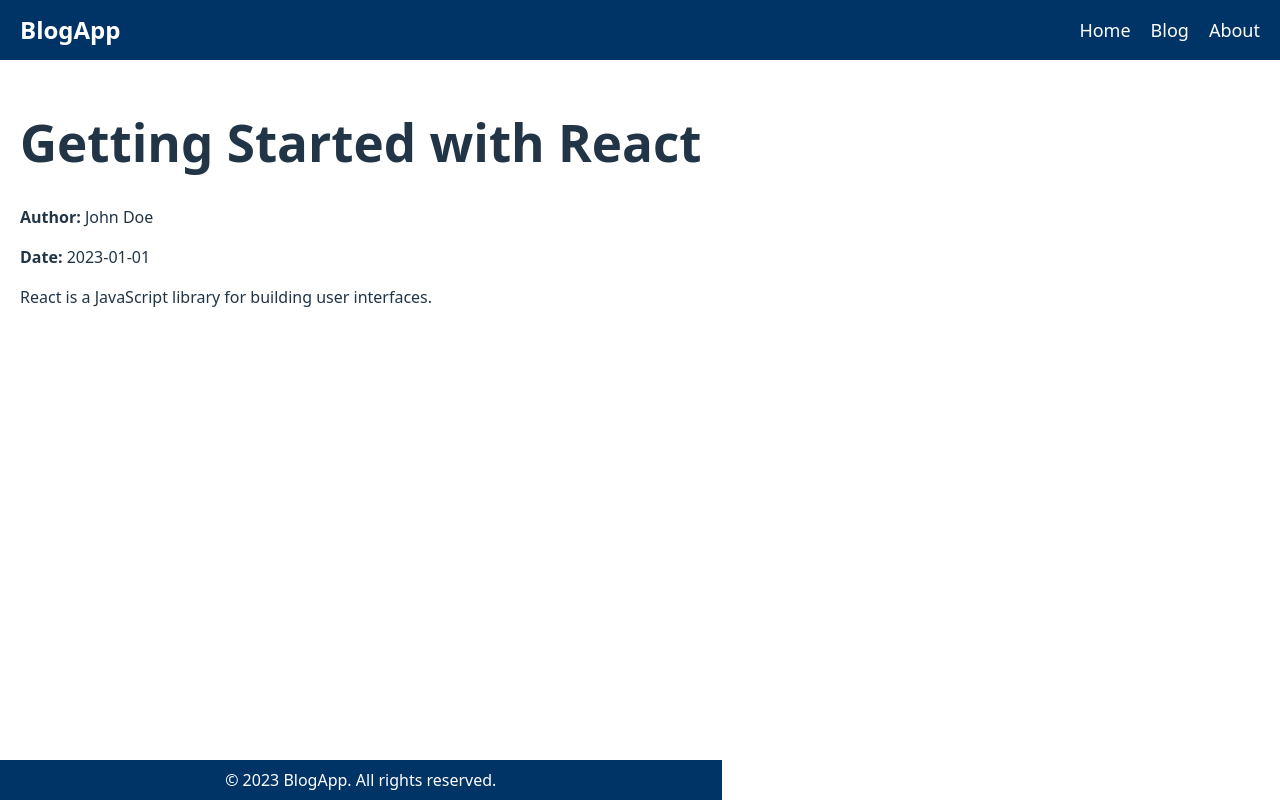
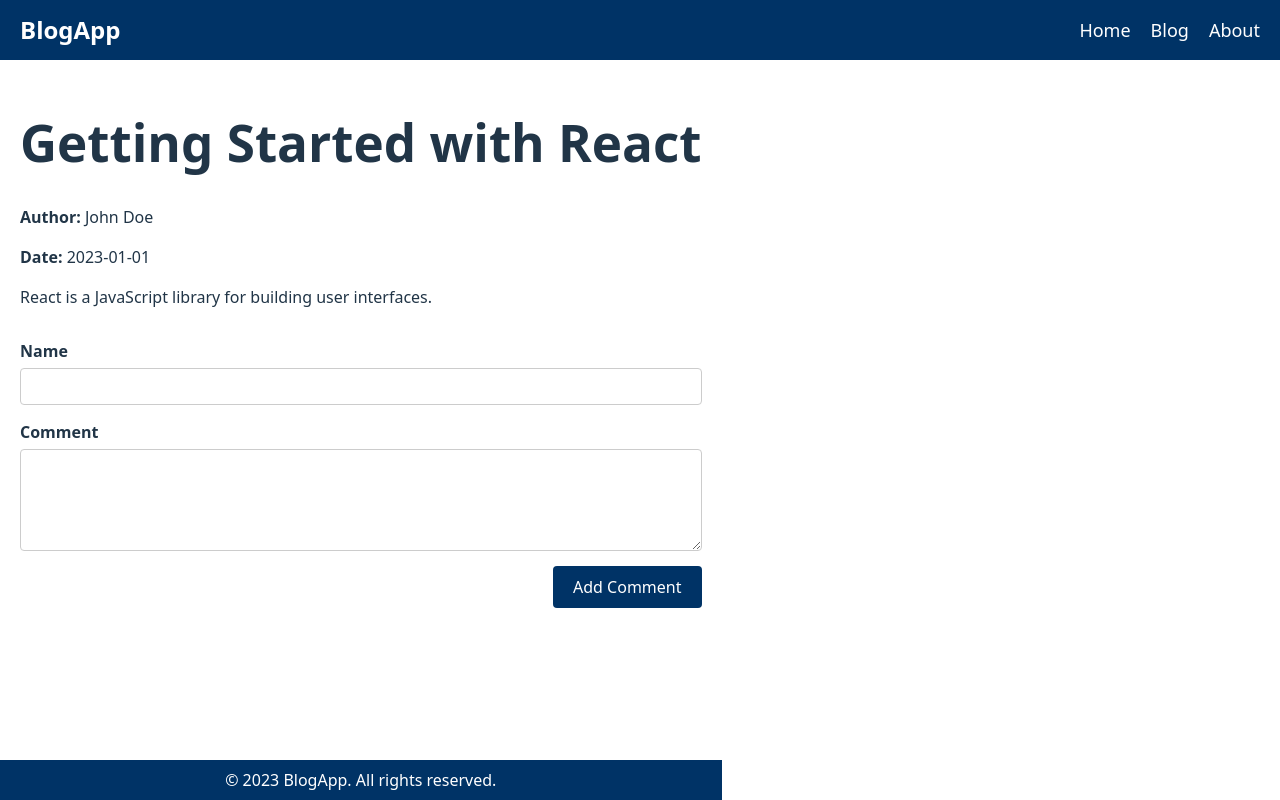
Before and after one commit to JansiRani2002/react_blog, a React (Vite) app: page /posts/1 in a window 1280 px wide. Built offline with nearby package versions, Linux system fonts and the light colour scheme.

Commit message:
Challenge 6: implement comment system for blog posts

```diff
--- a/src/components/BlogPostDetail.jsx
+++ b/src/components/BlogPostDetail.jsx
@@ -1,38 +1,19 @@
-// import React from 'react';
-// import styles from './BlogPostDetail.module.css';
+import React, { useState } from "react";
+import { useParams } from "react-router-dom";
+import { posts } from "../data";
 
-// const BlogPostDetail = ({ title, content, author, date }) => {
-//   if (!title || !content || !author || !date) {
-//     return <p className={styles.notFound}>Blog post not found.</p>;
-//   }
-
-//   const formattedDate = new Date(date).toLocaleDateString('en-US', {
-//     month: 'long',
-//     day: 'numeric',
-//     year: 'numeric',
-//   });
-
-//   return (
-//     <article className={styles.blogPostDetail}>
-//       <h1 className={styles.title}>{title}</h1>
-//       <p className={styles.author}>By {author}</p>
-//       <p className={styles.date}>Published on {formattedDate}</p>
-//       <div
-//         className={styles.content}
-//         dangerouslySetInnerHTML={{ __html: content }}
-//       />
-//     </article>
-//   );
-// };
-
-// export default BlogPostDetail;
-import React from 'react';
-import { useParams } from 'react-router-dom';
-import { posts } from '../data';
+import CommentList from "./CommentList";
+import CommentForm from "./CommentForm";
 
 const BlogPostDetail = () => {
   const { id } = useParams();
   const post = posts.find((p) => p.id === id);
+
+  const [comments, setComments] = useState([]);
+
+  const addComment = (comment) => {
+    setComments([...comments, comment]);
+  };
 
   if (!post) {
     return <p>Blog post not found.</p>;
@@ -44,8 +25,11 @@ const BlogPostDetail = () => {
       <p><strong>Author:</strong> {post.author}</p>
       <p><strong>Date:</strong> {post.date}</p>
       <p>{post.content}</p>
+
+      <CommentList comments={comments} />
+      <CommentForm onSubmit={addComment} />
     </div>
-  );
+);
 };
 
 export default BlogPostDetail;
--- /dev/null
+++ b/src/components/Comment.jsx
@@ -0,0 +1,34 @@
+import React from "react";
+import styles from "./Comment.module.css";
+
+const Comment = ({ name, date, text, avatar }) => {
+  const formattedDate = new Date(date).toLocaleString("en-US", {
+    month: "long",
+    day: "numeric",
+    year: "numeric",
+    hour: "2-digit",
+    minute: "2-digit",
+  });
+
+  return (
+    <div className={styles.comment}>
+      {avatar && (
+        <img
+          src={avatar}
+          alt={`${name}'s avatar`}
+          className={styles.avatar}
+        />
+      )}
+
+      <div className={styles.content}>
+        <div className={styles.header}>
+          <span className={styles.name}>{name}</span>
+          <span className={styles.date}>{formattedDate}</span>
+        </div>
+        <p className={styles.text}>{text}</p>
+      </div>
+    </div>
+  );
+};
+
+export default Comment;
--- /dev/null
+++ b/src/components/Comment.module.css
@@ -0,0 +1,47 @@
+.comment {
+  display: flex;
+  gap: 15px;
+  padding: 15px;
+  border: 1px solid #ddd;
+  border-radius: 6px;
+  margin-bottom: 15px;
+  background-color: #fafafa;
+}
+
+.avatar {
+  width: 50px;
+  height: 50px;
+  border-radius: 50%;
+  object-fit: cover;
+}
+
+.content {
+  flex: 1;
+}
+
+.header {
+  display: flex;
+  justify-content: space-between;
+  margin-bottom: 5px;
+}
+
+.name {
+  font-weight: bold;
+}
+
+.date {
+  font-size: 12px;
+  color: #777;
+}
+
+.text {
+  font-size: 14px;
+}
+
+/* Mobile */
+@media (max-width: 768px) {
+  .comment {
+    flex-direction: column;
+    align-items: flex-start;
+  }
+}
--- /dev/null
+++ b/src/components/CommentForm.jsx
@@ -0,0 +1,54 @@
+import React, { useState } from "react";
+import styles from "./CommentForm.module.css";
+
+const CommentForm = ({ onSubmit, isLoggedIn = false, userName = "" }) => {
+  const [name, setName] = useState(userName);
+  const [text, setText] = useState("");
+
+  const handleSubmit = (e) => {
+    e.preventDefault();
+
+    if (!text || (!isLoggedIn && !name)) return;
+
+    onSubmit({
+      name: isLoggedIn ? userName : name,
+      text,
+      date: new Date(),
+    });
+
+    setText("");
+    if (!isLoggedIn) setName("");
+  };
+
+  return (
+    <form className={styles.form} onSubmit={handleSubmit}>
+      {!isLoggedIn && (
+        <div className={styles.field}>
+          <label htmlFor="name">Name</label>
+          <input
+            id="name"
+            value={name}
+            onChange={(e) => setName(e.target.value)}
+            required
+          />
+        </div>
+      )}
+
+      <div className={styles.field}>
+        <label htmlFor="comment">Comment</label>
+        <textarea
+          id="comment"
+          value={text}
+          onChange={(e) => setText(e.target.value)}
+          required
+        />
+      </div>
+
+      <button type="submit" className={styles.submit}>
+        Add Comment
+      </button>
+    </form>
+  );
+};
+
+export default CommentForm;
--- /dev/null
+++ b/src/components/CommentForm.module.css
@@ -0,0 +1,44 @@
+.form {
+  margin-top: 30px;
+  display: flex;
+  flex-direction: column;
+  gap: 15px;
+}
+
+.field {
+  display: flex;
+  flex-direction: column;
+}
+
+label {
+  font-weight: bold;
+  margin-bottom: 5px;
+}
+
+input,
+textarea {
+  padding: 10px;
+  border: 1px solid #ccc;
+  border-radius: 4px;
+}
+
+textarea {
+  min-height: 80px;
+}
+
+.submit {
+  align-self: flex-end;
+  padding: 10px 20px;
+  background-color: #003366;
+  color: white;
+  border: none;
+  border-radius: 4px;
+  cursor: pointer;
+}
+
+/* Mobile */
+@media (max-width: 768px) {
+  .submit {
+    width: 100%;
+  }
+}
--- /dev/null
+++ b/src/components/CommentList.jsx
@@ -0,0 +1,15 @@
+import React from "react";
+import Comment from "./Comment";
+import styles from "./CommentList.module.css";
+
+const CommentList = ({ comments }) => {
+  return (
+    <div className={styles.list} aria-live="polite">
+      {comments.map((comment, index) => (
+        <Comment key={index} {...comment} />
+      ))}
+    </div>
+  );
+};
+
+export default CommentList;
--- /dev/null
+++ b/src/components/CommentList.module.css
@@ -0,0 +1,3 @@
+.list {
+  margin-top: 30px;
+}
```
